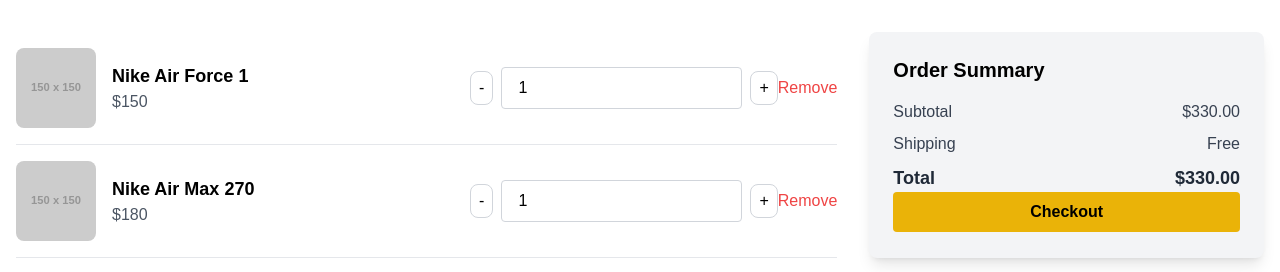
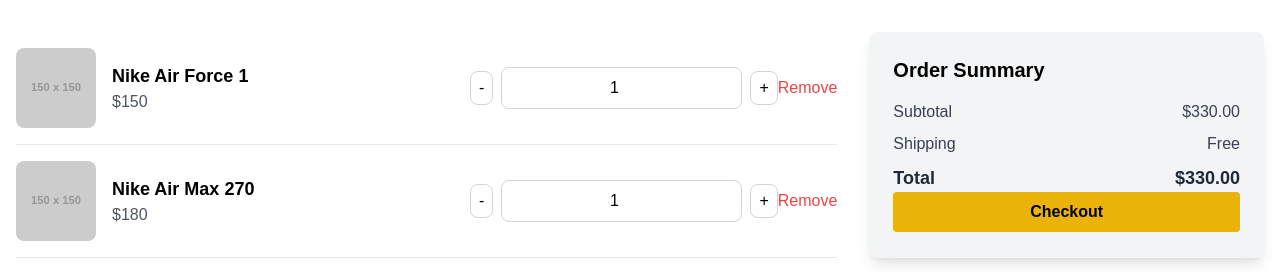
Before and after one commit to LouisGouaux/Sneakllum, a Next.js app in the folder sneakllum/: page /cart in a window 1280 px wide. Shown: the part 142-414 px from the top of the page. Built offline with nearby package versions, Linux system fonts and the light colour scheme.

Commit message:
Update Input.tsx

```diff
--- a/sneakllum/src/components/Input.tsx
+++ b/sneakllum/src/components/Input.tsx
@@ -9,7 +9,7 @@
     onChange?: (e: React.ChangeEvent<HTMLInputElement>) => void;
 }
 
-export default function Input({ type = "text", name, placeholder, value, onChange }: InputProps) {
+export default function Input({ type = "text", name, placeholder, value, onChange, className }: InputProps) {
     return (
         <input
             type={type}
@@ -17,7 +17,7 @@
             placeholder={placeholder}
             value={value}
             onChange={onChange}
-            className="w-full border border-gray-300 rounded px-4 py-2 focus:border-blue-500 focus:ring-1 focus:ring-blue-500"
+            className={`w-full border border-gray-300 rounded px-4 py-2 focus:border-blue-500 focus:ring-1 focus:ring-blue-500 ${className}`}
         />
     );
 }
```
